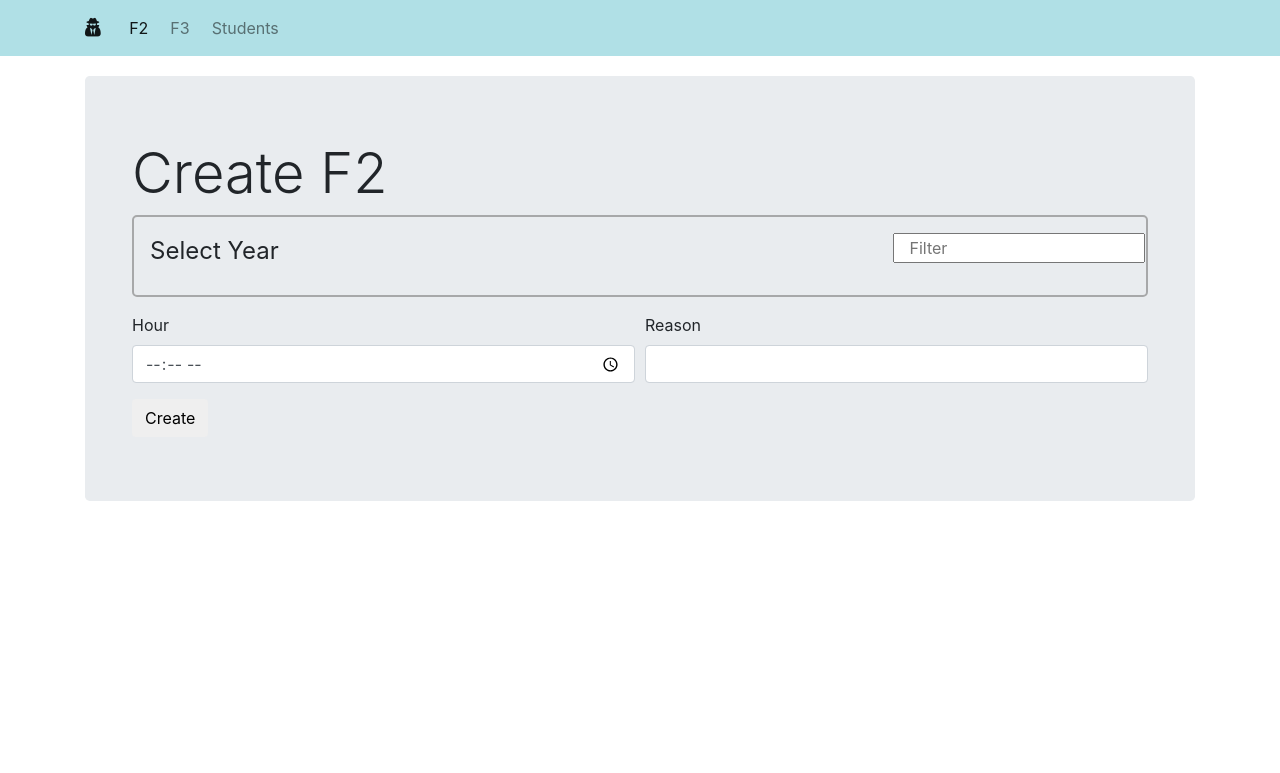
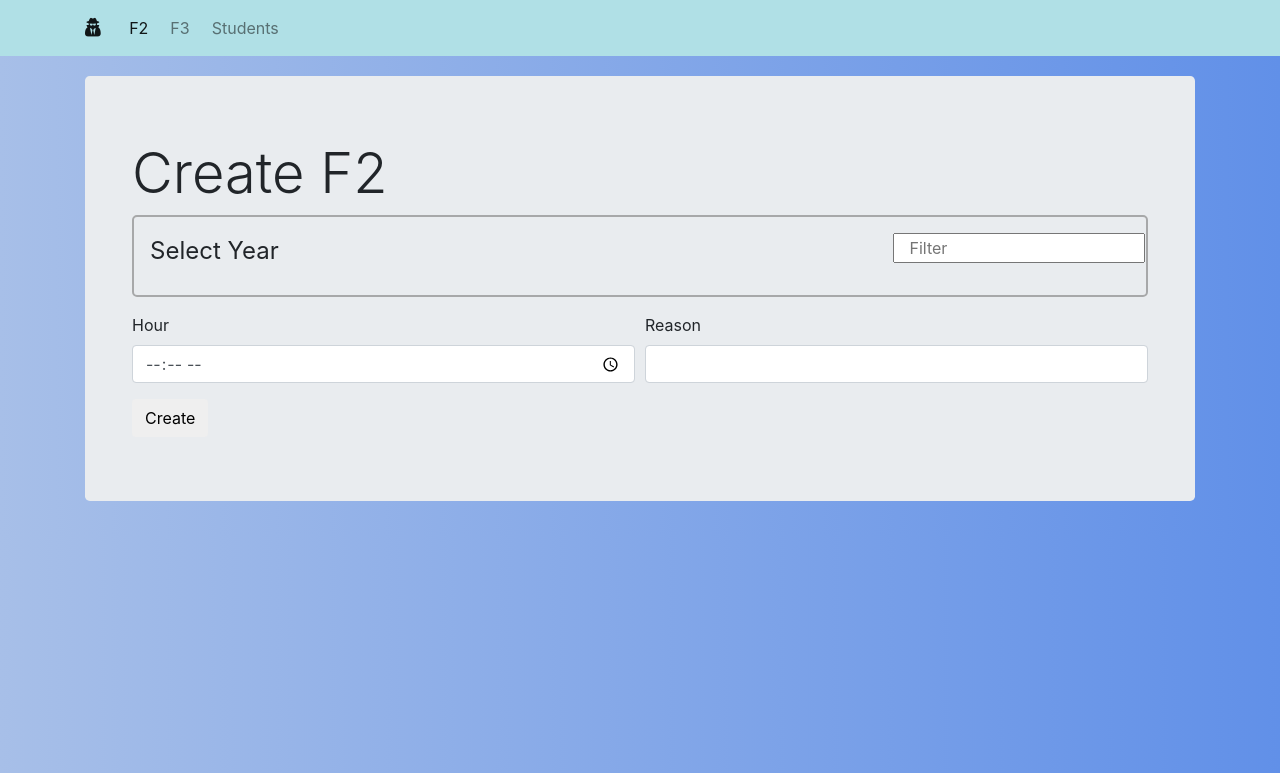
Before and after one commit to Grupo42018/f2kens, a Django app: template frontend_token/templates/preceptor.html in a window 1280 px wide. Shown: the top 773 px of the page. Run offline with Django 3.2, Linux system fonts and the light colour scheme; the template is opened without the code that fills it, so the values that code supplies are empty; some libraries are stand-ins or nearby versions.

Commit message:
Added background gradient to preceptor.

```diff
--- a/frontend_token/templates/preceptor.html
+++ b/frontend_token/templates/preceptor.html
@@ -1,10 +1,14 @@
 <!DOCTYPE html>
+{% load staticfiles %}
 <html>
   <head>
     <meta charset="utf-8">
     <meta name="viewport" content="width=device-width, initial-scale=1">
-    {% load static %}
+
     <title>Preceptor</title>
+
+    <!-- custom gradient -->
+    <link rel="stylesheet" type="text/css" href="{% static 'css/preceptor.css' %}">
 
     <!-- Font Awesome -->
     <link rel="stylesheet" href="{% static 'font-awesome/css/font-awesome.min.css' %}">
@@ -16,7 +20,7 @@
     <script src="https://stackpath.bootstrapcdn.com/bootstrap/4.1.0/js/bootstrap.min.js" integrity="sha384-uefMccjFJAIv6A+rW+L4AHf99KvxDjWSu1z9VI8SKNVmz4sk7buKt/6v9KI65qnm" crossorigin="anonymous"></script>
 
     <!-- link custom css -->
-    <link rel="stylesheet" type="text/css" href="{% static 'css/style.css' %}">
+    <link rel="stylesheet" href="{% static 'css/style.css' %}">
 
     <!-- import custom script -->
     <script src="{% static 'js/functions.js' %}" type="text/javascript"></script>
--- /dev/null
+++ b/static/css/preceptor.css
@@ -0,0 +1,8 @@
+body {
+    margin: 0;
+    padding: 0;
+    height: 100%;
+    background: #6190E8;  /* fallback for old browsers */
+    background: -webkit-linear-gradient(to right, #A7BFE8, #6190E8);  /* Chrome 10-25, Safari 5.1-6 */
+    background: linear-gradient(to right, #A7BFE8, #6190E8); /* W3C, IE 10+/ Edge, Firefox 16+, Chrome 26+, Opera 12+, Safari 7+ */
+}
--- a/static/css/style.css
+++ b/static/css/style.css
@@ -1,3 +1,12 @@
+body {
+    margin: 0;
+    padding: 0;
+    height: 100%;
+    background: #6190E8;  /* fallback for old browsers */
+    background: -webkit-linear-gradient(to right, #A7BFE8, #6190E8);  /* Chrome 10-25, Safari 5.1-6 */
+    background: linear-gradient(to right, #A7BFE8, #6190E8); /* W3C, IE 10+/ Edge, Firefox 16+, Chrome 26+, Opera 12+, Safari 7+ */
+}
+
 .navbar.bg-primary {
     background-color: powderblue !important;
 }
--- a/static/css/template_style.css
+++ b/static/css/template_style.css
@@ -1,6 +1,10 @@
-
 body {
     margin: 0;
+    padding: 0;
+    height: 100%;
+    background: #6190E8;  /* fallback for old browsers */
+    background: -webkit-linear-gradient(to right, #A7BFE8, #6190E8);  /* Chrome 10-25, Safari 5.1-6 */
+    background: linear-gradient(to right, #A7BFE8, #6190E8); /* W3C, IE 10+/ Edge, Firefox 16+, Chrome 26+, Opera 12+, Safari 7+ */
 }
 
 ul {
```
